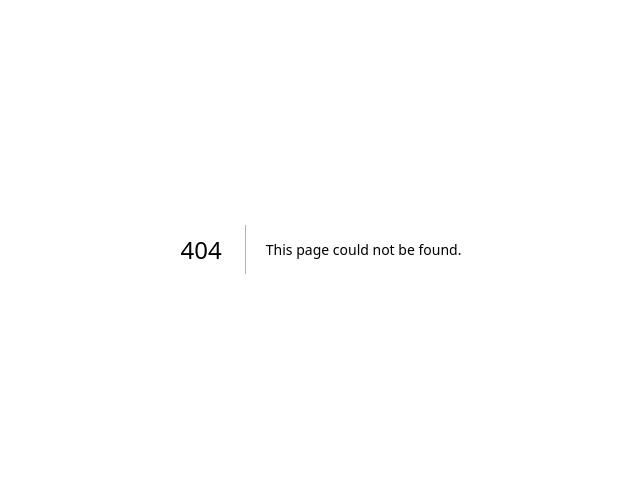
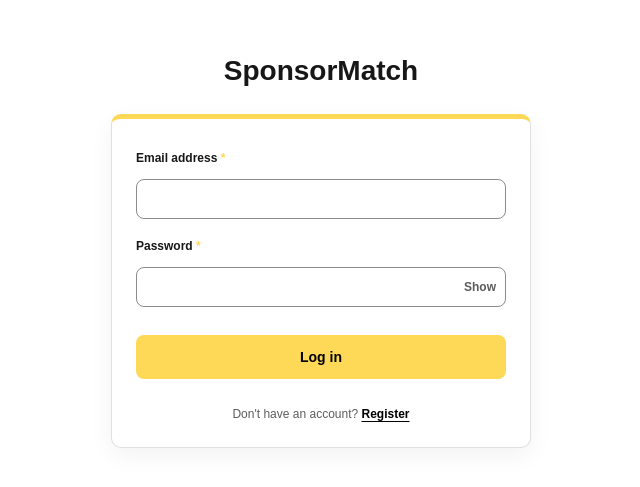
Before and after one commit to lamekabraha/SponsorMatch, a Next.js app in the folder sponsor_match/: page /login in a window 1280 px wide. Before the commit this address had no page. Shown: the part 151-638 px from the top of the page, without its empty margins (319-959 px from the left). Built offline with nearby package versions, Linux system fonts and the light colour scheme.

Commit message:
Implemented login ui with a hide password toggle and fixed themes according to wireframes provided #3

```diff
--- /dev/null
+++ b/sponsor_match/src/app/login/login.css
@@ -0,0 +1,146 @@
+:root {
+  --sm-yellow: #fed857;
+  --sm-black: #000;
+  --sm-white: #fff;
+  --sm-border: rgba(0, 0, 0, 0.12);
+}
+
+.log-page {
+  min-height: 100vh;
+  background: var(--background, #ffffff);
+  color: var(--foreground, #171717);
+  display: flex;
+  flex-direction: column;
+  align-items: center;
+  justify-content: center;
+  padding: 40px 16px;
+  font-family: Arial, Helvetica, sans-serif;
+}
+
+.log-header {
+  text-align: center;
+  margin-bottom: 22px;
+}
+
+.log-title {
+  margin: 0;
+  font-size: 28px;
+  font-weight: 700;
+}
+
+.log-subtitle {
+  margin: 8px 0 0;
+  font-size: 13px;
+  color: rgba(23, 23, 23, 0.65);
+}
+.log-card {
+width: 420px;
+max-width: 92vw;
+background: var(--sm-white);
+border: 1px solid var(--sm-border);
+  border-top: 5px solid var(--sm-yellow);
+  border-radius: 10px;
+padding: 24px;
+  box-shadow: 0 8px 25px rgba(0, 0, 0, 0.05);
+}
+
+.log-form {
+  display: flex;
+  flex-direction: column;
+  gap: 12px;
+}
+
+.log-label {
+  font-size: 12px;
+  font-weight: 700;
+  margin-top: 6px;
+}
+
+.log-required {
+  color: var(--sm-yellow);
+  font-weight: 900;
+}
+
+.log-input {
+  height: 40px;
+  padding: 0 12px;
+  border-radius: 8px;
+  border: 1px solid rgba(0, 0, 0, 0.45);
+  outline: none;
+  width: 100%;
+  transition: 0.2s ease;
+}
+
+.log-input:focus {
+  border-color: var(--sm-yellow);
+  box-shadow: 0 0 0 3px rgba(254, 216, 87, 0.35);
+}
+
+.log-password-wrapper {
+  position: relative;
+  display: flex;
+  align-items: center;
+}
+
+.log-password-wrapper .log-input {
+  padding-right: 55px;
+}
+
+.log-toggle {
+position: absolute;
+  right: 10px;
+  background: none;
+  border: none;
+  font-size: 12px;
+  cursor: pointer;
+color: rgba(23, 23, 23, 0.7);
+font-weight: 600;
+}
+
+.log-toggle:hover {
+  color: var(--sm-yellow);
+}
+
+.log-error {
+  margin: 6px 0 0;
+  color: #b00020;
+  font-size: 12px;
+  font-weight: 600;
+}
+
+/*sponsormatch themed button*/
+.log-submit {
+margin-top: 16px;
+  height: 44px;
+  border-radius: 8px;
+  border: none;
+background: var(--sm-yellow);
+  color: var(--sm-black);
+  cursor: pointer;
+  font-weight: 700;
+  font-size: 14px;
+transition: 0.2s ease;
+}
+/*added a hover effect which makes the log in button darker*/
+.log-submit:hover {
+background: rgba(23, 23, 23, 0.9);
+  color: var(--sm-white);
+}
+
+.log-bottom-text {
+  margin: 14px 0 0;
+  text-align: center;
+  font-size: 12px;
+  color: rgba(23, 23, 23, 0.7);
+}
+
+.log-bottom-text a {
+  color: var(--sm-black);
+  font-weight: 700;
+text-decoration: underline;
+  text-underline-offset: 3px;
+}
+
+.log-bottom-text a:hover {
+  color: var(--sm-yellow);
+}
--- /dev/null
+++ b/sponsor_match/src/app/login/page.tsx
@@ -0,0 +1,94 @@
+"use client";
+
+import { useState } from "react";
+import { useRouter } from "next/navigation";
+import "./login.css";
+export default function LoginPage() {
+const router = useRouter();
+
+const [email, setEmail] = useState("");
+const [password, setPassword] = useState("");
+    const [showPassword, setShowPassword] = useState(false);
+const [error, setError] = useState("");
+
+  const validateEmail = (value: string) => {
+    const emailRegex = /^[^\s@]+@[^\s@]+\.[^\s@]+$/;
+    return emailRegex.test(value);
+  };
+
+  const handleSubmit = (e: React.FormEvent) => {
+    e.preventDefault();
+    setError("");
+
+    if (!validateEmail(email)) {
+      setError("Please enter a valid email address");
+      return;
+    }
+
+    if (password.trim().length === 0) {
+      setError("Please enter your password.");
+      return;
+    }
+
+// routing
+const lower = email.toLowerCase();
+const isVcse = lower.includes("vcse") || lower.includes("charity");
+
+    if (isVcse) {
+      router.push("/vcse/dashboard"); // not made yet
+    } else {
+      router.push("/business/dashboard"); // not made yet
+    }
+  };
+
+  return (
+    <div className="log-page">
+      <div className="log-header">
+        <h1 className="log-title">SponsorMatch</h1>
+    </div>
+
+      <div className="log-card">
+    <form className="log-form" onSubmit={handleSubmit}>
+          <label className="log-label">
+            Email address <span className="log-required">*</span>
+          </label>
+          <input
+            className="log-input"
+            type="email"
+            value={email}
+            onChange={(e) => setEmail(e.target.value)}
+          />
+
+          <label className="log-label">
+            Password <span className="log-required">*</span>
+          </label>
+          <div className="log-password-wrapper">
+            <input
+              className="log-input"
+            type={showPassword ? "text" : "password"}
+              value={password}
+              onChange={(e) => setPassword(e.target.value)}
+            />
+            <button
+              type="button"
+              className="log-toggle"
+              onClick={() => setShowPassword(!showPassword)}
+            >
+              {showPassword ? "Hide" : "Show"}
+            </button>
+          </div>
+
+          {error && <p className="log-error">{error}</p>}
+
+          <button className="log-submit" type="submit">
+            Log in
+          </button>
+
+        <p className="log-bottom-text">
+            Don't have an account? <a href="/register">Register</a>
+          </p>
+        </form>
+      </div>
+    </div>
+  );
+}
--- a/sponsor_match/src/app/register/page.tsx
+++ b/sponsor_match/src/app/register/page.tsx
@@ -38,7 +38,7 @@ export default function RegisterPage() {
 
     if (!validatePassword(password)) {
       setError(
-        "Password must be a minimum of 8 characters and include a symbol and a number."
+        "Password has to be a minimum of 8 characters and include a symbol and number."
       );
       return;
     }
@@ -48,14 +48,14 @@ export default function RegisterPage() {
       return;
     }
 
-    alert("Registered successfully!");
+  alert("Registered successfully!");
   };
 
   return (
     <div className="reg-page">
       <div className="reg-header">
         <h1 className="reg-title">Create your account</h1>
-        <p className="reg-subtitle">Join our platform and start connecting</p>
+        <p className="reg-subtitle">Join our platform and start connecting.</p>
       </div>
 
       <div className="reg-card">
@@ -98,7 +98,7 @@ export default function RegisterPage() {
           </label>
           <input className="reg-input" type="text" />
 
-          <label className="reg-label">
+        <label className="reg-label">
             Password <span className="reg-required">*</span>
           </label>
           <div className="reg-password-wrapper">
@@ -117,7 +117,7 @@ export default function RegisterPage() {
             </button>
           </div>
 
-          <label className="reg-label">
+      <label className="reg-label">
             Confirm password <span className="reg-required">*</span>
           </label>
           <div className="reg-password-wrapper">
```
Also changed, not shown: sponsor_match/src/app/register/register.css (+31 -9 lines).
